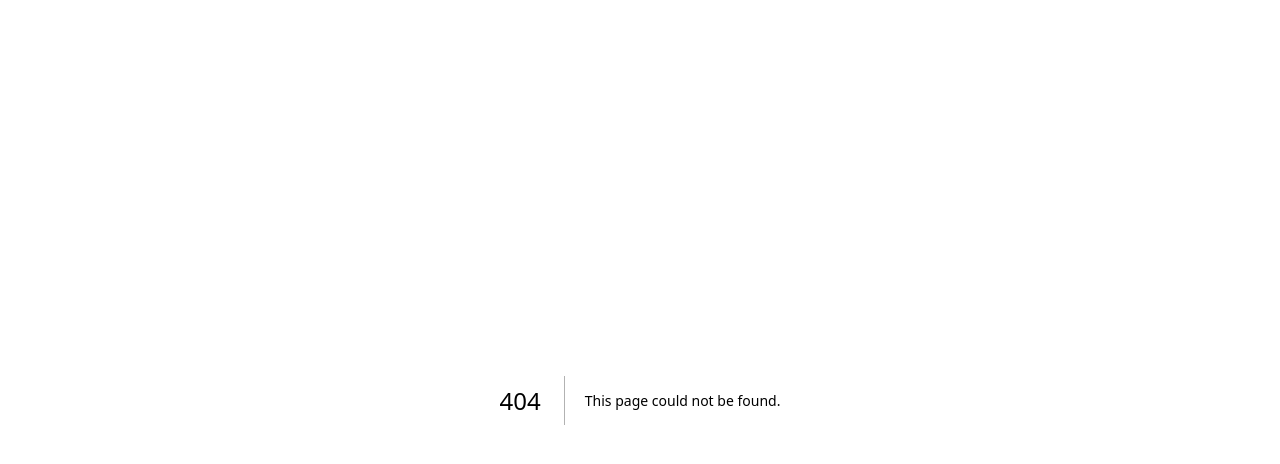
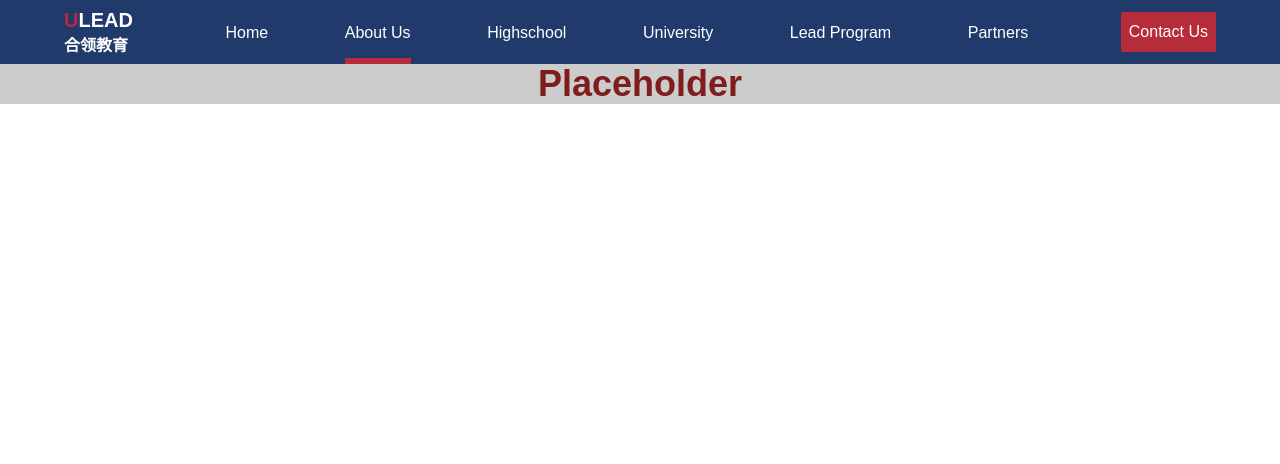
Before and after one commit to jacobsun000/ulead, a Next.js app: page /about-us in a window 1280 px wide. Before the commit this address had no page. Shown: the top 464 px of the page. Built offline with nearby package versions, Linux system fonts and the light colour scheme.

Commit message:
feat: Placeholder for about-us page

```diff
--- /dev/null
+++ b/app/about-us/page.js
@@ -0,0 +1,10 @@
+import Header from "@/ui/Header";
+
+export default function AboutUs() {
+  return (
+    <div>
+      <Header currentPath="/about-us" />
+      <h1 className="text-4xl font-bold text-center bg-[#ccc] text-red-900">Placeholder</h1>
+    </div>
+  );
+}
```
